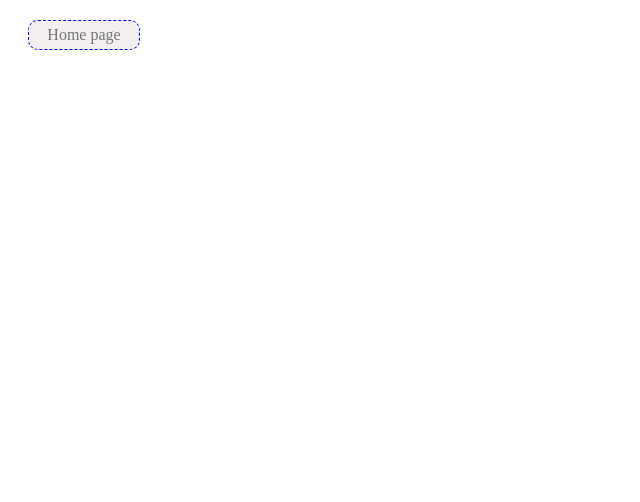
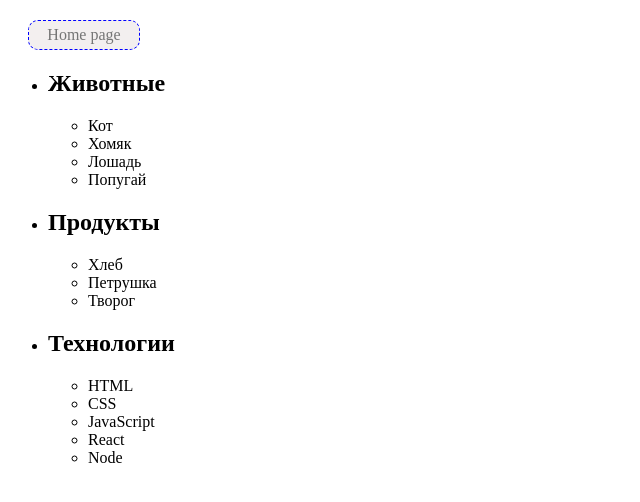
Before and after one commit to sl24/goit-js-hw-07, a plain HTML site: page pages/task-1.html in a window 1280 px wide. Shown: the whole page, without its empty margins (0-640 px from the left). Drawn offline with Linux system fonts and the light colour scheme.

Commit message:
Добавляет решение Task-1

```diff
--- a/js/task-1.js
+++ b/js/task-1.js
@@ -0,0 +1,12 @@
+//1. Посчитает и выведет в консоль количество категорий в ul#categories, то есть элементов li.item.
+
+const itemsOfCategories = document.querySelectorAll('.item');
+console.log(`В списке ${itemsOfCategories.length} категории`);
+
+// 2. Для каждого элемента li.item в списке ul#categories, найдет и выведет в консоль текст заголовка
+// элемента(тега h2) и количество элементов в категории(всех вложенных в него элементов li).
+
+itemsOfCategories.forEach(item => {
+  console.log(`Категория: ${item.querySelector(`h2`).textContent}`);
+  console.log(`Количество элементов: ${item.querySelectorAll('li').length}`);
+});
--- a/pages/task-1.html
+++ b/pages/task-1.html
@@ -9,5 +9,40 @@
 
   <body>
     <a class="link" href="../index.html">Home page</a>
+
+    <ul id="categories">
+      <li class="item">
+        <h2>Животные</h2>
+
+        <ul>
+          <li>Кот</li>
+          <li>Хомяк</li>
+          <li>Лошадь</li>
+          <li>Попугай</li>
+        </ul>
+      </li>
+      <li class="item">
+        <h2>Продукты</h2>
+
+        <ul>
+          <li>Хлеб</li>
+          <li>Петрушка</li>
+          <li>Творог</li>
+        </ul>
+      </li>
+      <li class="item">
+        <h2>Технологии</h2>
+
+        <ul>
+          <li>HTML</li>
+          <li>CSS</li>
+          <li>JavaScript</li>
+          <li>React</li>
+          <li>Node</li>
+        </ul>
+      </li>
+    </ul>
+
+    <script src="../js/task-1.js" type="module"></script>
   </body>
 </html>
```
Also changed, not shown: pages/task-2.html (+1 -0 lines), pages/task-3.html (+1 -0 lines), pages/task-4.html (+1 -0 lines), pages/task-5.html (+1 -0 lines), pages/task-6.html (+1 -0 lines), pages/task-7.html (+1 -0 lines), pages/task-8.html (+1 -0 lines), .prettierrc.json (added).
